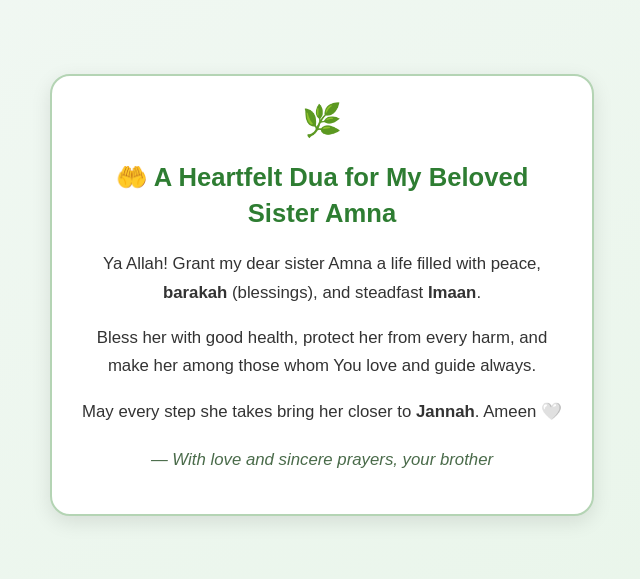
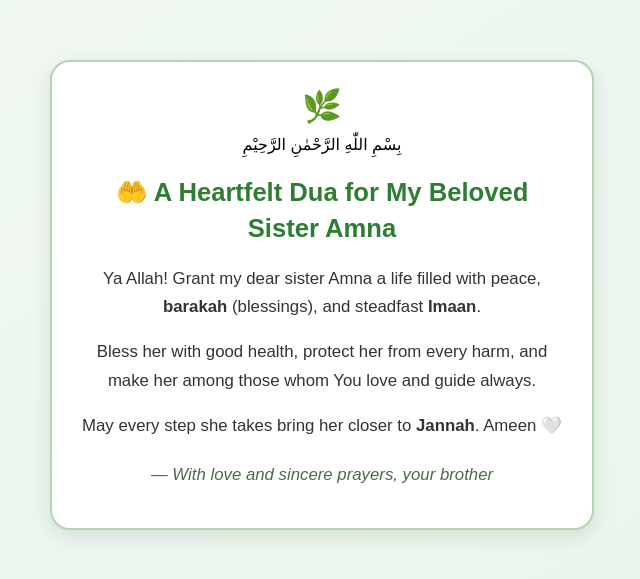
Before and after one commit to asif-builder/Dua-Card, a plain HTML site: page index.html in a window 1280 px wide. Shown: the part 105-684 px from the top of the page, without its empty margins (318-958 px from the left). Drawn offline with Linux system fonts and the light colour scheme.

Commit message:
Updated dua index.html

```diff
--- a/index.html
+++ b/index.html
@@ -7,8 +7,8 @@
   <link rel="stylesheet" href="style.css" />
 </head>
 <body>
-  <div class="container">
   <div class="card">
+    <div class="bismillah">بِسْمِ اللّٰهِ الرَّحْمٰنِ الرَّحِيْمِ</div>
     <h2>🤲 A Heartfelt Dua for My Beloved Sister Amna</h2>
     <p>
       Ya Allah! Grant my dear sister Amna a life filled with peace,
@@ -23,6 +23,5 @@
     </p>
     <p class="from">— With love and sincere prayers, your brother</p>
   </div>
-  </div>
 </body>
 </html>
```
Lines whose indentation alone changed are shown as unchanged.
